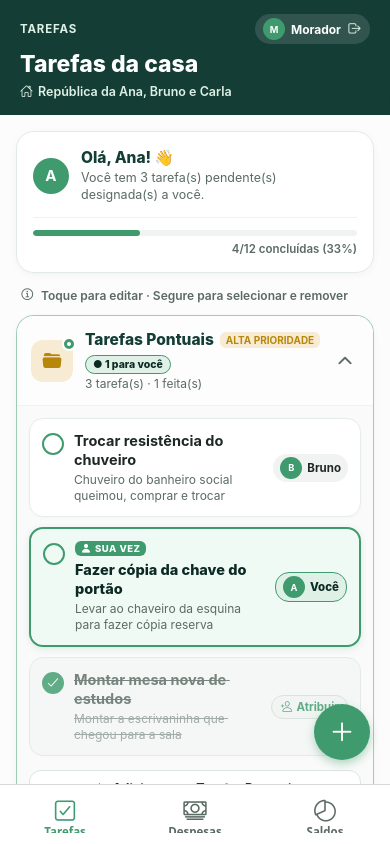
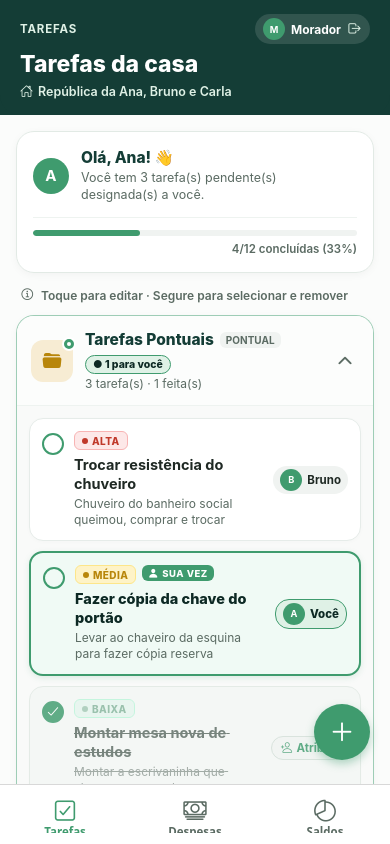
Before and after one commit to viniciuslevi/RepublicaApp, a React Native app: screen /Main in a window 390 px wide. Both pictures are taken after a click on the element 195 px from the left and 360 px from the top of the page. Built offline with nearby package versions, Linux system fonts and the light colour scheme.

Commit message:
feat: priority task system

```diff
--- a/src/data/mock.js
+++ b/src/data/mock.js
@@ -17,25 +17,25 @@ export const initialResidents = [
 ];
 
 export const initialTasks = [
-  // Tarefas Únicas / Pontuais (Sem recorrência - Alta Prioridade)
-  { id: "t0_1", title: "Trocar resistência do chuveiro", description: "Chuveiro do banheiro social queimou, comprar e trocar", assigneeId: "2", recurrence: "Única", done: false },
-  { id: "t0_2", title: "Fazer cópia da chave do portão", description: "Levar ao chaveiro da esquina para fazer cópia reserva", assigneeId: "1", recurrence: "Única", done: false },
-  { id: "t0_3", title: "Montar mesa nova de estudos", description: "Montar a escrivaninha que chegou para a sala", assigneeId: null, recurrence: "Única", done: true },
+  // Tarefas Únicas / Pontuais
+  { id: "t0_1", title: "Trocar resistência do chuveiro", description: "Chuveiro do banheiro social queimou, comprar e trocar", assigneeId: "2", recurrence: "Única", priority: "Alta", done: false },
+  { id: "t0_2", title: "Fazer cópia da chave do portão", description: "Levar ao chaveiro da esquina para fazer cópia reserva", assigneeId: "1", recurrence: "Única", priority: "Média", done: false },
+  { id: "t0_3", title: "Montar mesa nova de estudos", description: "Montar a escrivaninha que chegou para a sala", assigneeId: null, recurrence: "Única", priority: "Baixa", done: true },
 
   // Tarefas Diárias
-  { id: "t1_1", title: "Lavar a louça do dia", description: "Lavar e secar a louça acumulada na pia", assigneeId: "1", recurrence: "Diária", done: false },
-  { id: "t1_2", title: "Tirar lixo da cozinha e banheiro", description: "Trocar sacos de lixo e fechar bem", assigneeId: "3", recurrence: "Diária", done: false },
-  { id: "t1_3", title: "Recolher correspondências", description: "Verificar boletos e entregas na portaria/caixa de correio", assigneeId: "2", recurrence: "Diária", done: true },
+  { id: "t1_1", title: "Lavar a louça do dia", description: "Lavar e secar a louça acumulada na pia", assigneeId: "1", recurrence: "Diária", priority: "Alta", done: false },
+  { id: "t1_2", title: "Tirar lixo da cozinha e banheiro", description: "Trocar sacos de lixo e fechar bem", assigneeId: "3", recurrence: "Diária", priority: "Média", done: false },
+  { id: "t1_3", title: "Recolher correspondências", description: "Verificar boletos e entregas na portaria/caixa de correio", assigneeId: "2", recurrence: "Diária", priority: "Baixa", done: true },
 
   // Tarefas Semanais
-  { id: "t2_1", title: "Limpar o banheiro completo", description: "Higienizar vaso sanitário, box de vidro e repor toalhas", assigneeId: null, recurrence: "Semanal", done: false },
-  { id: "t2_2", title: "Colocar lixo reciclável na rua", description: "Coleta seletiva passa toda quarta-feira de manhã", assigneeId: "2", recurrence: "Semanal", done: true },
-  { id: "t2_3", title: "Varrer e passar pano nas áreas comuns", description: "Limpeza geral da sala, corredor e cozinha", assigneeId: "1", recurrence: "Semanal", done: false },
+  { id: "t2_1", title: "Limpar o banheiro completo", description: "Higienizar vaso sanitário, box de vidro e repor toalhas", assigneeId: null, recurrence: "Semanal", priority: "Alta", done: false },
+  { id: "t2_2", title: "Colocar lixo reciclável na rua", description: "Coleta seletiva passa toda quarta-feira de manhã", assigneeId: "2", recurrence: "Semanal", priority: "Média", done: true },
+  { id: "t2_3", title: "Varrer e passar pano nas áreas comuns", description: "Limpeza geral da sala, corredor e cozinha", assigneeId: "1", recurrence: "Semanal", priority: "Baixa", done: false },
 
   // Tarefas Mensais
-  { id: "t3_1", title: "Comprar produtos de limpeza e mantimentos", description: "Detergentes, sacos de lixo, papel higiênico e desinfetante", assigneeId: "3", recurrence: "Mensal", done: false },
-  { id: "t3_2", title: "Limpeza profunda da geladeira", description: "Descartar recipientes velhos e lavar prateleiras", assigneeId: "2", recurrence: "Mensal", done: false },
-  { id: "t3_3", title: "Checar botijão de gás e filtros", description: "Verificar se precisa pedir gás reserva ou trocar refil do filtro", assigneeId: null, recurrence: "Mensal", done: true },
+  { id: "t3_1", title: "Comprar produtos de limpeza e mantimentos", description: "Detergentes, sacos de lixo, papel higiênico e desinfetante", assigneeId: "3", recurrence: "Mensal", priority: "Alta", done: false },
+  { id: "t3_2", title: "Limpeza profunda da geladeira", description: "Descartar recipientes velhos e lavar prateleiras", assigneeId: "2", recurrence: "Mensal", priority: "Média", done: false },
+  { id: "t3_3", title: "Checar botijão de gás e filtros", description: "Verificar se precisa pedir gás reserva ou trocar refil do filtro", assigneeId: null, recurrence: "Mensal", priority: "Baixa", done: true },
 ];
 
 export const initialExpenses = [
--- a/src/screens/TasksScreen.js
+++ b/src/screens/TasksScreen.js
@@ -24,19 +24,17 @@ import { useAppData } from "../context/AppDataContext";
 import { useAuth } from "../context/AuthContext";
 
 /**
- * Definição das pastas de recorrência em ordem de prioridade.
- * As tarefas pontuais (sem recorrência) ficam no topo por terem prioridade imediata.
+ * Definição das pastas de recorrência da moradia.
  */
 const FOLDERS = [
   {
     id: "Única",
     label: "Tarefas Pontuais",
-    tag: "Alta Prioridade",
-    description: "Demandas únicas e urgentes da moradia",
+    tag: "Pontual",
+    description: "Demandas únicas e avulsas da moradia",
     icon: "pin",
     accentColor: colors.gold,
     bgColor: colors.goldLight,
-    isPriority: true,
   },
   {
     id: "Diária",
@@ -46,7 +44,6 @@ const FOLDERS = [
     icon: "repeat",
     accentColor: colors.accent,
     bgColor: colors.accentLight,
-    isPriority: false,
   },
   {
     id: "Semanal",
@@ -56,7 +53,6 @@ const FOLDERS = [
     icon: "calendar",
     accentColor: colors.primary,
     bgColor: colors.surface,
-    isPriority: false,
   },
   {
     id: "Mensal",
@@ -66,7 +62,6 @@ const FOLDERS = [
     icon: "calendar-number",
     accentColor: "#3B6E8C",
     bgColor: "#E2EEF5",
-    isPriority: false,
   },
 ];
 
@@ -76,6 +71,55 @@ const RECURRENCE_OPTIONS = [
   { id: "Semanal", label: "Semanal", sub: "Toda semana", icon: "calendar-outline" },
   { id: "Mensal", label: "Mensal", sub: "Todo mês", icon: "calendar-number-outline" },
 ];
+
+/**
+ * Sistema de prioridades atrelado a tarefas com identificação visual por retângulos
+ */
+const PRIORITY_OPTIONS = [
+  {
+    id: "Alta",
+    label: "Alta",
+    sub: "Urgente",
+    icon: "alert-circle",
+    color: "#C0392B",
+    bgColor: "#FDE8E8",
+    lightBg: "#FFF1F1",
+    borderColor: "#E74C3C",
+    tagBorder: "#F8B4B4",
+    dotColor: "#C0392B",
+  },
+  {
+    id: "Média",
+    label: "Média",
+    sub: "Moderada",
+    icon: "remove-circle",
+    color: "#B8860B",
+    bgColor: "#FEF3C7",
+    lightBg: "#FFFBEB",
+    borderColor: "#D97706",
+    tagBorder: "#FDE68A",
+    dotColor: "#B8860B",
+  },
+  {
+    id: "Baixa",
+    label: "Baixa",
+    sub: "Tranquila",
+    icon: "arrow-down-circle",
+    color: "#2D7D54",
+    bgColor: "#E1F5EB",
+    lightBg: "#F0FDF4",
+    borderColor: "#3F9B6E",
+    tagBorder: "#A7F3D0",
+    dotColor: "#2D7D54",
+  },
+];
+
+function getPriorityConfig(priority) {
+  return (
+    PRIORITY_OPTIONS.find((p) => p.id === priority) ||
+    PRIORITY_OPTIONS[1] // Média como padrão
+  );
+}
 
 /**
  * Helper para transições fluidas de layout
@@ -373,6 +417,8 @@ function TaskCardItem({
       }
     : { marginBottom: 10 };
 
+  const priorityConfig = getPriorityConfig(item.priority);
+
   return (
     <Animated.View
       style={collapseContainerStyle}
@@ -429,14 +475,46 @@ function TaskCardItem({
             </Pressable>
           )}
 
-          {/* Conteúdo textual da Tarefa */}
+          {/* Conteúdo textual da Tarefa com Retângulo de Prioridade */}
           <View style={styles.taskTextWrap}>
+            <View style={styles.taskBadgesRow}>
+              {/* Retângulo de Prioridade */}
+              <View
+                style={[
+                  styles.priorityBadge,
+                  {
+                    backgroundColor: priorityConfig.bgColor,
+                    borderColor: priorityConfig.tagBorder,
+                  },
+                  item.done && styles.priorityBadgeDone,
+                ]}
+              >
+                <View
+                  style={[
+                    styles.priorityDot,
+                    { backgroundColor: priorityConfig.dotColor },
+                    item.done && { opacity: 0.5 },
+                  ]}
+                />
+                <Text
+                  style={[
+                    styles.priorityBadgeText,
+                    { color: priorityConfig.color },
+                    item.done && { opacity: 0.7 },
+                  ]}
+                >
+                  {priorityConfig.label.toUpperCase()}
+                </Text>
+              </View>
+
+              {/* Destaque "SUA VEZ" para tarefas pendentes do morador atual */}
               {isMyPendingTask && !isSelectedForDeletion ? (
                 <View style={styles.myTaskNoticeBadge}>
                   <Ionicons name="person" size={10} color={colors.white} />
                   <Text style={styles.myTaskNoticeBadgeText}>SUA VEZ</Text>
                 </View>
               ) : null}
+            </View>
 
             <Text
               style={[
@@ -552,6 +630,7 @@ export default function TasksScreen() {
   const [formTitle, setFormTitle] = useState("");
   const [formDescription, setFormDescription] = useState("");
   const [formRecurrence, setFormRecurrence] = useState("Única");
+  const [formPriority, setFormPriority] = useState("Média");
   const [formAssigneeId, setFormAssigneeId] = useState(null);
   const [formError, setFormError] = useState("");
 
@@ -592,12 +671,13 @@ export default function TasksScreen() {
   }
 
   // Abre modal para Criar Nova Tarefa
-  function handleOpenCreateModal(defaultRecurrence = "Única") {
+  function handleOpenCreateModal(defaultRecurrence = "Única", defaultPriority = "Média") {
     setModalMode("create");
     setEditingTask(null);
     setFormTitle("");
     setFormDescription("");
     setFormRecurrence(defaultRecurrence || "Única");
+    setFormPriority(defaultPriority || "Média");
     setFormAssigneeId(currentResidentId || null);
     setFormError("");
     setModalVisible(true);
@@ -619,6 +699,7 @@ export default function TasksScreen() {
         ? "Única"
         : task.recurrence
     );
+    setFormPriority(task.priority || "Média");
     setFormAssigneeId(task.assigneeId || null);
     setFormError("");
     setModalVisible(true);
@@ -630,6 +711,7 @@ export default function TasksScreen() {
     setFormTitle("");
     setFormDescription("");
     setFormRecurrence("Única");
+    setFormPriority("Média");
     setFormAssigneeId(null);
     setFormError("");
   }
@@ -649,6 +731,7 @@ export default function TasksScreen() {
         description: formDescription.trim(),
         assigneeId: formAssigneeId,
         recurrence: formRecurrence,
+        priority: formPriority,
       });
 
       // Abre a pasta correspondente para visualizar a tarefa criada
@@ -662,6 +745,7 @@ export default function TasksScreen() {
         description: formDescription.trim(),
         assigneeId: formAssigneeId,
         recurrence: formRecurrence,
+        priority: formPriority,
       });
 
       // Abre a pasta para onde a tarefa foi destinada caso tenha mudado
@@ -729,7 +813,7 @@ export default function TasksScreen() {
     }, 230);
   }
 
-  // Agrupamento de tarefas por pasta de recorrência
+  // Agrupamento e ordenação de tarefas por pasta de recorrência e nível de prioridade (Alta -> Média -> Baixa)
   const tasksByFolder = useMemo(() => {
     const map = {
       Única: [],
@@ -749,6 +833,27 @@ export default function TasksScreen() {
       } else {
         map.Única.push(task);
       }
+    });
+
+    const priorityWeight = { Alta: 1, Média: 2, Baixa: 3 };
+
+    // Ordenação em cada pasta:
+    // 1. Tarefas Pendentes primeiro (ordenadas de Alta -> Média -> Baixa)
+    // 2. Tarefas Concluídas ao final (também ordenadas de Alta -> Média -> Baixa)
+    Object.keys(map).forEach((key) => {
+      map[key].sort((a, b) => {
+        if (a.done !== b.done) {
+          return a.done ? 1 : -1;
+        }
+
+        const pA = priorityWeight[a.priority] || 2;
+        const pB = priorityWeight[b.priority] || 2;
+        if (pA !== pB) {
+          return pA - pB;
+        }
+
+        return (b.id || "").localeCompare(a.id || "");
+      });
     });
 
     return map;
@@ -868,7 +973,6 @@ export default function TasksScreen() {
                 key={folder.id}
                 style={[
                   styles.folderCard,
-                  folder.isPriority && styles.folderCardPriority,
                   myPendingInThisFolder > 0 && styles.folderCardWithMyTasks,
                 ]}
               >
@@ -907,20 +1011,10 @@ export default function TasksScreen() {
                     <View style={styles.folderTitleRow}>
                       <Text style={styles.folderTitle}>{folder.label}</Text>
 
-                      {/* Tag de Prioridade / Tipo */}
+                      {/* Tag de Recorrência / Tipo */}
                       {folder.tag ? (
-                        <View
-                          style={[
-                            styles.folderTag,
-                            folder.isPriority && styles.folderTagPriority,
-                          ]}
-                        >
-                          <Text
-                            style={[
-                              styles.folderTagText,
-                              folder.isPriority && styles.folderTagTextPriority,
-                            ]}
-                          >
+                        <View style={styles.folderTag}>
+                          <Text style={styles.folderTagText}>
                             {folder.tag}
                           </Text>
                         </View>
@@ -1239,14 +1333,7 @@ export default function TasksScreen() {
 
                 {/* Campo: Recorrência */}
                 <View style={styles.fieldGroup}>
-                  <View style={styles.fieldHeaderRow}>
                   <Text style={styles.fieldLabel}>Recorrência / Pasta</Text>
-                    {formRecurrence === "Única" ? (
-                      <Text style={styles.priorityHint}>
-                        ⚡ Ficará no topo (Alta prioridade)
-                      </Text>
-                    ) : null}
-                  </View>
                   <View style={styles.recurrenceGrid}>
                     {RECURRENCE_OPTIONS.map((opt) => {
                       const isSelected = formRecurrence === opt.id;
@@ -1256,9 +1343,6 @@ export default function TasksScreen() {
                           style={[
                             styles.recurrenceCard,
                             isSelected && styles.recurrenceCardActive,
-                            opt.id === "Única" &&
-                              isSelected &&
-                              styles.recurrenceCardPriorityActive,
                           ]}
                           onPress={() => setFormRecurrence(opt.id)}
                         >
@@ -1267,9 +1351,7 @@ export default function TasksScreen() {
                             size={18}
                             color={
                               isSelected
-                                ? opt.id === "Única"
-                                  ? colors.gold
-                                  : colors.primary
+                                ? colors.primary
                                 : colors.textMuted
                             }
                           />
@@ -1286,6 +1368,60 @@ export default function TasksScreen() {
                               {opt.sub}
                             </Text>
                           </View>
+                        </Pressable>
+                      );
+                    })}
+                  </View>
+                </View>
+
+                {/* Campo: Prioridade com identificação em retângulos coloridos */}
+                <View style={styles.fieldGroup}>
+                  <Text style={styles.fieldLabel}>Prioridade da tarefa</Text>
+                  <View style={styles.priorityGrid}>
+                    {PRIORITY_OPTIONS.map((opt) => {
+                      const isSelected = formPriority === opt.id;
+                      return (
+                        <Pressable
+                          key={opt.id}
+                          style={[
+                            styles.priorityOptionCard,
+                            isSelected && {
+                              backgroundColor: opt.lightBg,
+                              borderColor: opt.borderColor,
+                              borderWidth: 2,
+                            },
+                          ]}
+                          onPress={() => setFormPriority(opt.id)}
+                        >
+                          <View
+                            style={[
+                              styles.priorityOptionDot,
+                              { backgroundColor: opt.color },
+                            ]}
+                          />
+                          <View style={styles.priorityOptionContent}>
+                            <Text
+                              style={[
+                                styles.priorityOptionLabel,
+                                isSelected && {
+                                  color: opt.color,
+                                  fontWeight: "800",
+                                },
+                              ]}
+                            >
+                              {opt.label}
+                            </Text>
+                            <Text style={styles.priorityOptionSub}>
+                              {opt.sub}
+                            </Text>
+                          </View>
+                          {isSelected ? (
+                            <Ionicons
+                              name="checkmark-circle"
+                              size={16}
+                              color={opt.color}
+                            />
+                          ) : null}
                         </Pressable>
                       );
                     })}
@@ -1582,9 +1718,6 @@ const styles = StyleSheet.create({
     elevation: 2,
     overflow: "hidden",
   },
-  folderCardPriority: {
-    borderColor: "rgba(184, 134, 11, 0.4)",
-  },
   folderCardWithMyTasks: {
     borderColor: "rgba(63, 155, 110, 0.5)",
   },
@@ -1649,17 +1782,11 @@ const styles = StyleSheet.create({
     paddingHorizontal: 6,
     borderRadius: 6,
   },
-  folderTagPriority: {
-    backgroundColor: colors.goldLight,
-  },
   folderTagText: {
     fontSize: 10,
     fontWeight: "700",
     color: colors.textMuted,
     textTransform: "uppercase",
-  },
-  folderTagTextPriority: {
-    color: colors.gold,
   },
   myTasksPill: {
     backgroundColor: colors.accentLight,
@@ -1807,15 +1934,43 @@ const styles = StyleSheet.create({
     flex: 1,
     marginRight: 8,
   },
+  taskBadgesRow: {
+    flexDirection: "row",
+    alignItems: "center",
+    flexWrap: "wrap",
+    gap: 6,
+    marginBottom: 5,
+  },
+  priorityBadge: {
+    flexDirection: "row",
+    alignItems: "center",
+    paddingVertical: 2.5,
+    paddingHorizontal: 7,
+    borderRadius: 6,
+    borderWidth: 1,
+    gap: 4,
+  },
+  priorityBadgeDone: {
+    opacity: 0.75,
+  },
+  priorityDot: {
+    width: 6,
+    height: 6,
+    borderRadius: 3,
+  },
+  priorityBadgeText: {
+    fontSize: 10,
+    fontWeight: "800",
+    letterSpacing: 0.4,
+  },
   myTaskNoticeBadge: {
     flexDirection: "row",
     alignItems: "center",
     alignSelf: "flex-start",
     backgroundColor: colors.accent,
-    paddingVertical: 2,
+    paddingVertical: 2.5,
     paddingHorizontal: 6,
     borderRadius: 6,
-    marginBottom: 4,
     gap: 4,
   },
   myTaskNoticeBadgeText: {
@@ -2003,11 +2158,6 @@ const styles = StyleSheet.create({
     fontSize: 13.5,
     marginBottom: 8,
   },
-  priorityHint: {
-    fontSize: 11,
-    color: colors.gold,
-    fontWeight: "700",
-  },
   inputWrap: {
     flexDirection: "row",
     alignItems: "center",
@@ -2055,10 +2205,6 @@ const styles = StyleSheet.create({
     backgroundColor: colors.accentLight,
     borderColor: colors.accent,
   },
-  recurrenceCardPriorityActive: {
-    backgroundColor: colors.goldLight,
-    borderColor: colors.gold,
-  },
   recurrenceCardLabel: {
     fontSize: 13,
     color: colors.textDark,
@@ -2069,6 +2215,40 @@ const styles = StyleSheet.create({
   },
   recurrenceCardSub: {
     fontSize: 10.5,
+    color: colors.textMuted,
+    marginTop: 1,
+  },
+  priorityGrid: {
+    flexDirection: "row",
+    gap: 8,
+  },
+  priorityOptionCard: {
+    flex: 1,
+    flexDirection: "row",
+    alignItems: "center",
+    backgroundColor: colors.surface,
+    borderRadius: 12,
+    borderWidth: 1.5,
+    borderColor: colors.surface,
+    paddingVertical: 10,
+    paddingHorizontal: 8,
+  },
+  priorityOptionDot: {
+    width: 8,
+    height: 8,
+    borderRadius: 4,
+    marginRight: 7,
+  },
+  priorityOptionContent: {
+    flex: 1,
+  },
+  priorityOptionLabel: {
+    fontSize: 12.5,
+    color: colors.textDark,
+    fontWeight: "700",
+  },
+  priorityOptionSub: {
+    fontSize: 10,
     color: colors.textMuted,
     marginTop: 1,
   },
--- a/src/services/recurrenceService.js
+++ b/src/services/recurrenceService.js
@@ -124,6 +124,7 @@ export function checkAndResetRecurringTasks(tasks, now = new Date()) {
 export function createNormalizedTask(taskInput) {
   const now = new Date();
   const recurrence = taskInput.recurrence || "Única";
+  const priority = taskInput.priority || "Média";
 
   return {
     id: taskInput.id || `t_${Date.now()}_${Math.random().toString(36).substring(2, 6)}`,
@@ -131,6 +132,7 @@ export function createNormalizedTask(taskInput) {
     description: (taskInput.description || "").trim(),
     assigneeId: taskInput.assigneeId || null,
     recurrence: recurrence,
+    priority: priority,
     done: false,
     createdAt: now.toISOString(),
     lastCompletedAt: null,
```
Also changed, not shown: src/context/AppDataContext.js (+6 -1 lines). Lines whose indentation alone changed are shown as unchanged.
